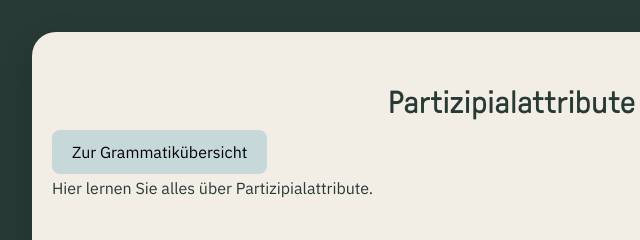
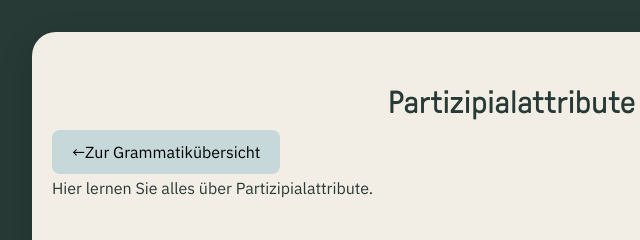
Before and after one commit to annipreuss/Grammatik-bersicht-B2-C1, a plain HTML site: page partizipialattribut.html in a window 1280 px wide. Shown: the top 240 px of the page, 128-768 px from the left. Drawn offline with Linux system fonts and the light colour scheme.

Commit message:
Update partizipialattribut.html

```diff
--- a/partizipialattribut.html
+++ b/partizipialattribut.html
@@ -14,7 +14,7 @@
         </header>
 
         <main>
-            <a href="index.html" class="linkbutton" target="_blank" rel="noopener">Zur Grammatikübersicht</a>
+            <a href="index.html" class="linkbutton" target="_blank" rel="noopener">&#x2190;Zur Grammatikübersicht</a>
 
             <p>
                 Hier lernen Sie alles über Partizipialattribute.
```
